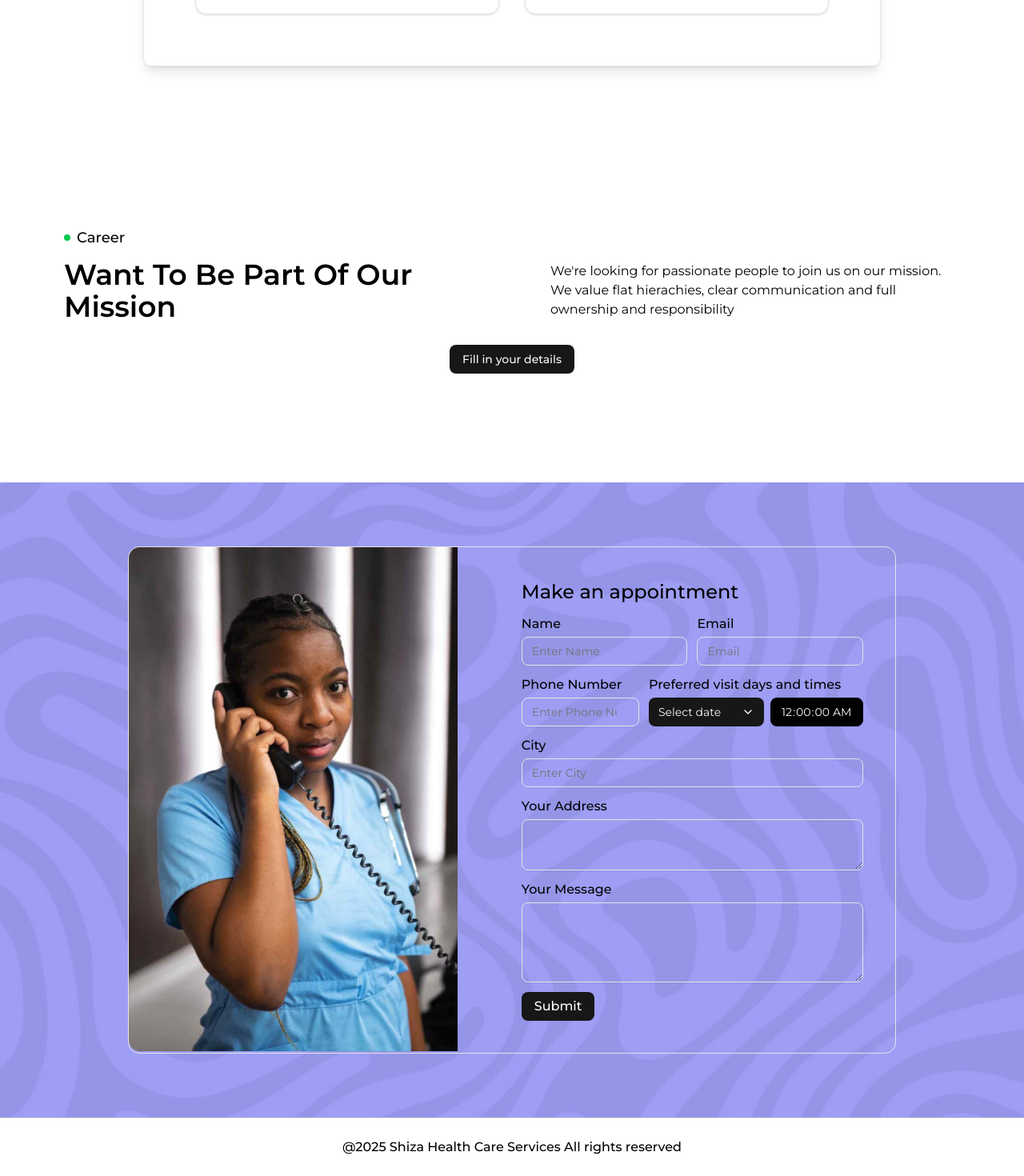
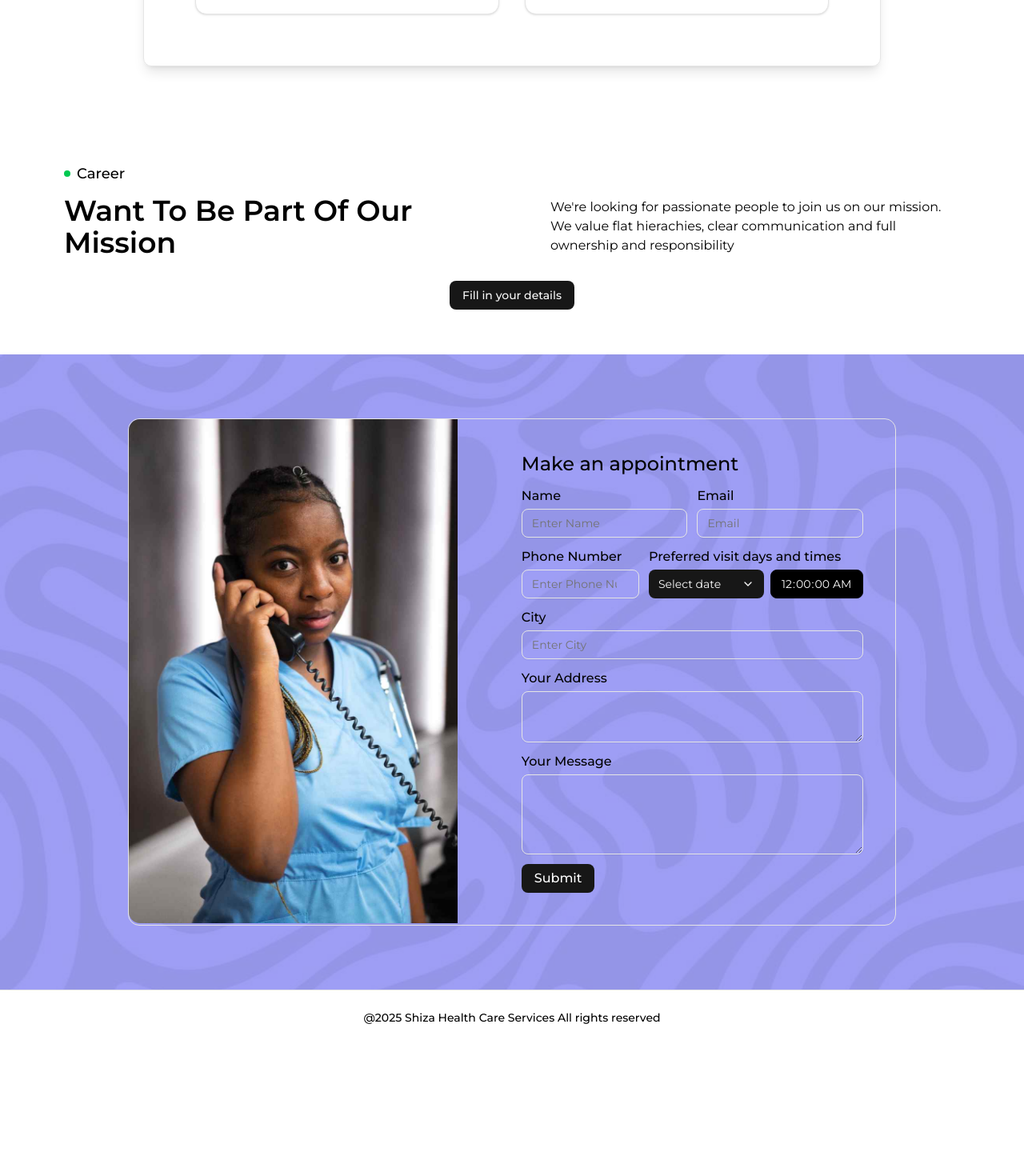
Before and after one commit to Owoyeleadedayo/shizahealthcare, a Next.js app: page / in a window 1280 px wide. Shown: the part 1947-3417 px from the top of the page at 80% size. After the commit the page ends 3253 px from the top, so only its background shows below. Built offline with nearby package versions, Linux system fonts and the light colour scheme.

Commit message:
worked o responsivesness

```diff
--- a/src/app/page.tsx
+++ b/src/app/page.tsx
@@ -58,7 +58,7 @@ export default function Home() {
               deliver respectful, consistent support tailored to each person.
             </p>
           </div>
-          <div className="flex gap-8">
+          <div className="flex md:flex-row flex-col gap-4 md:gap-8">
             <Button className="bg-[#5E5EEE] text-base font-medium hover:bg-[#2AC28E] transition-all duration-300 cursor-pointer">
               Appointment
             </Button>
--- a/src/components/About/Career.tsx
+++ b/src/components/About/Career.tsx
@@ -44,13 +44,13 @@ const Career = () => {
   };
   return (
     <>
-      <div className="flex flex-col my-10 px-8 md:px-10 lg:px-20 p-20 gap-20">
+      <div className="flex flex-col my-0 px-8 md:px-10 lg:px-20 p-10 gap-20">
         <div className="flex flex-col gap-3">
           <div className="flex items-center gap-2">
             <div className="w-2 h-2 bg-green-500 rounded-full" />
             <p className="text-lg text-black font-medium">Career</p>
           </div>
-          <div className="flex justify-between items-center">
+          <div className="flex md:flex-row flex-col justify-center md:justify-between items-center gap-3">
             <div className=" lg:max-w-xl">
               <h2 className="text-2xl md:text-3xl lg:text-4xl text-black font-semibold capitalize">
                 Want to be part of our mission
--- a/src/components/Footer.tsx
+++ b/src/components/Footer.tsx
@@ -3,7 +3,7 @@ import React from 'react'
 const Footer = () => {
   return (
     <div className='py-6 flex justify-center items-center border-t-1 border-[#e5e5e5]'>
-       <p className='text-base text-black font-medium'>@2025 Shiza Health Care Services All rights reserved</p>
+       <p className='text-xs md:text-sm text-black font-medium'>@2025 Shiza Health Care Services All rights reserved</p>
     </div>
   )
 }
```
